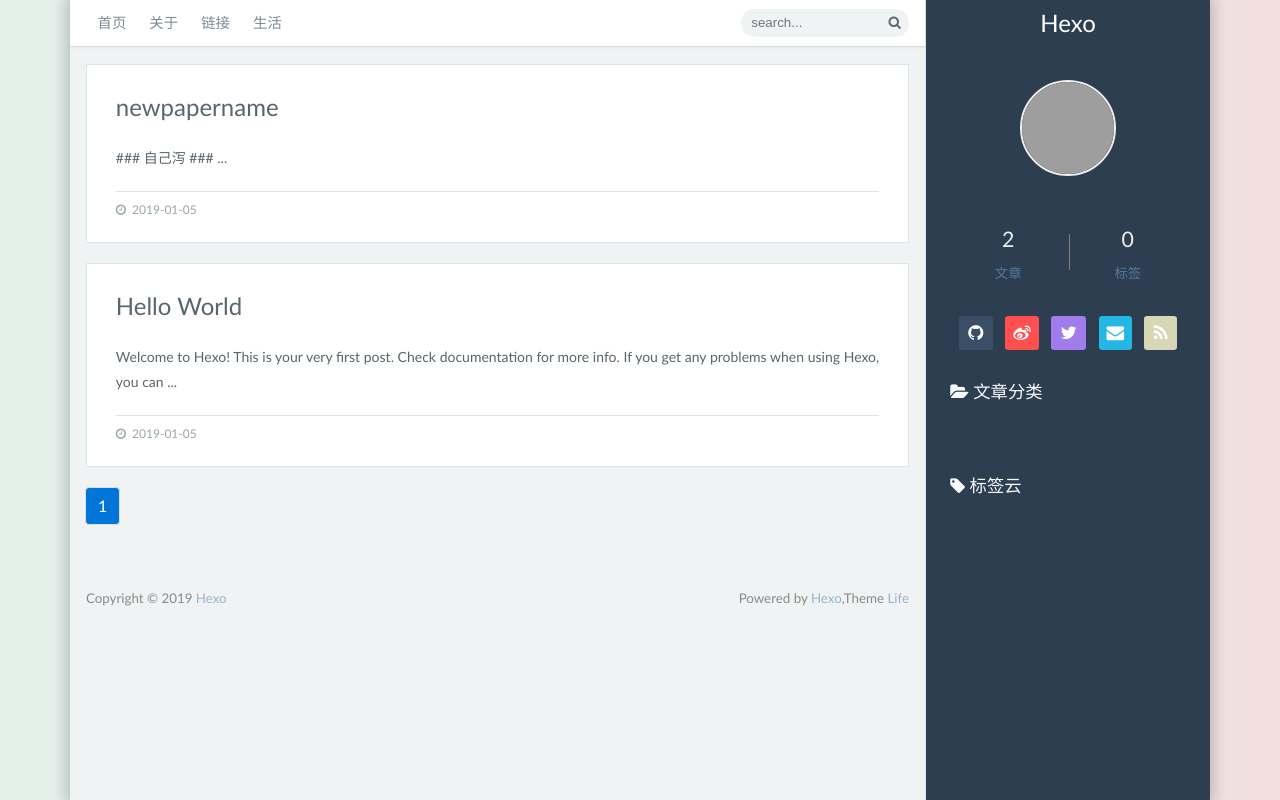
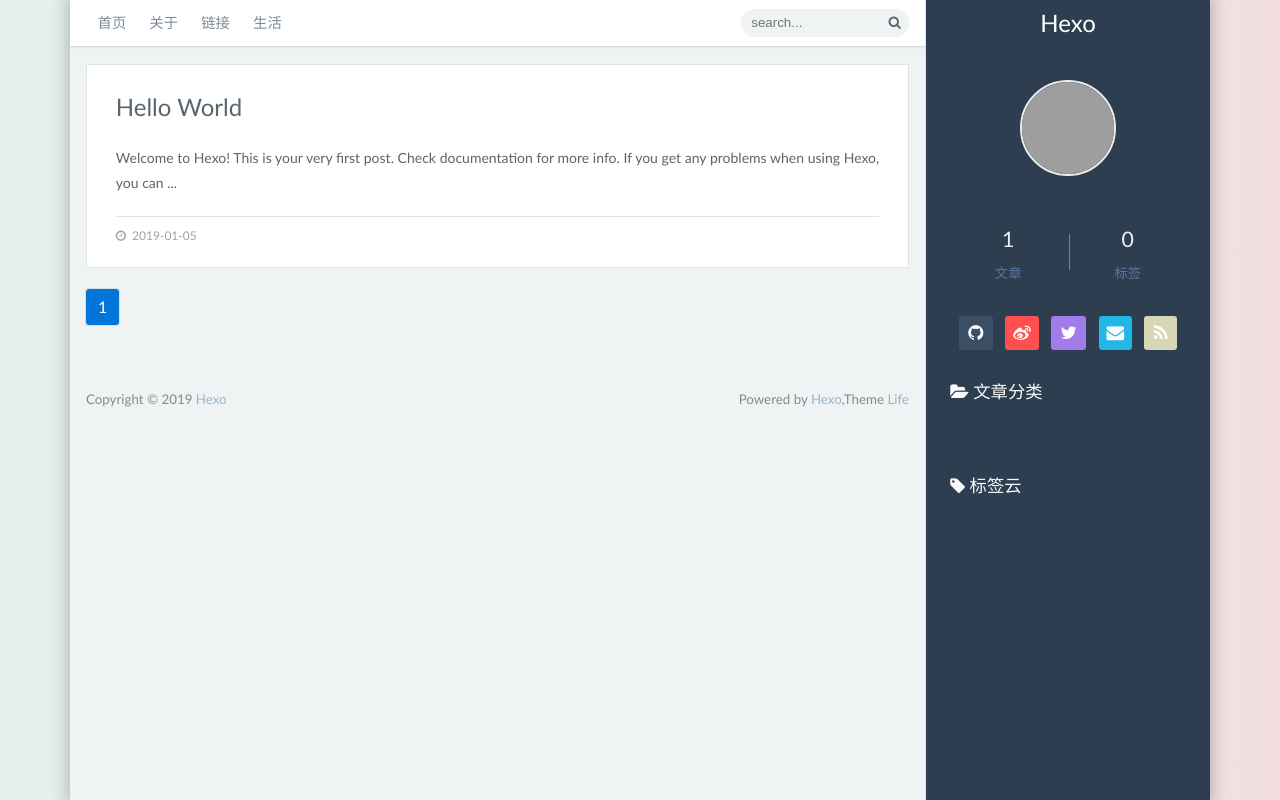
Before and after one commit to xuguoliang1995/xglBlog, a plain HTML site: page archives/2019/01/index.html in a window 1280 px wide. Drawn offline with Linux system fonts and the light colour scheme; grey boxes are pictures that could not be loaded; animation ran at ten frames a second; a script that the page names is missing.

Commit message:
Site updated: 2019-01-06 11:56:38

```diff
--- a/archives/2019/01/index.html
+++ b/archives/2019/01/index.html
@@ -126,34 +126,6 @@
 
 
     <div class="blog-post-block-padding">
-        <a href="/2019/01/05/newpapername/">newpapername</a>
-        <section>
-
-
-                ###
-自己泻
-###
-
-                ...
-
-        </section>
-        <footer>
-
-            <time datetime="2019-01-05T14:07:55.000Z"><i class="fa fa-clock-o"></i>2019-01-05</time>
-
-
-
-
-
-        </footer>
-    </div>
-</article>
-
-
-<article class="blog-post-block">
-
-
-    <div class="blog-post-block-padding">
         <a href="/2019/01/05/hello-world/">Hello World</a>
         <section>
 
@@ -199,7 +171,7 @@
             </div>
             <div class="blog-sidebar-count blog-sidebar-padding">
                 <div class="blog-sidebar-count-left">
-                    <p class="blog-sidebar-count-p">2</p>
+                    <p class="blog-sidebar-count-p">1</p>
                     <span class="blog-sidebar-count-span">文章</span>
                 </div>
                 <div class="blog-sidebar-count-right">
```
Also changed, not shown: 2019/01/05/hello-world/index.html (+1 -3 lines), archives/2019/index.html (+1 -29 lines), archives/index.html (+1 -29 lines), index.html (+1 -29 lines).
